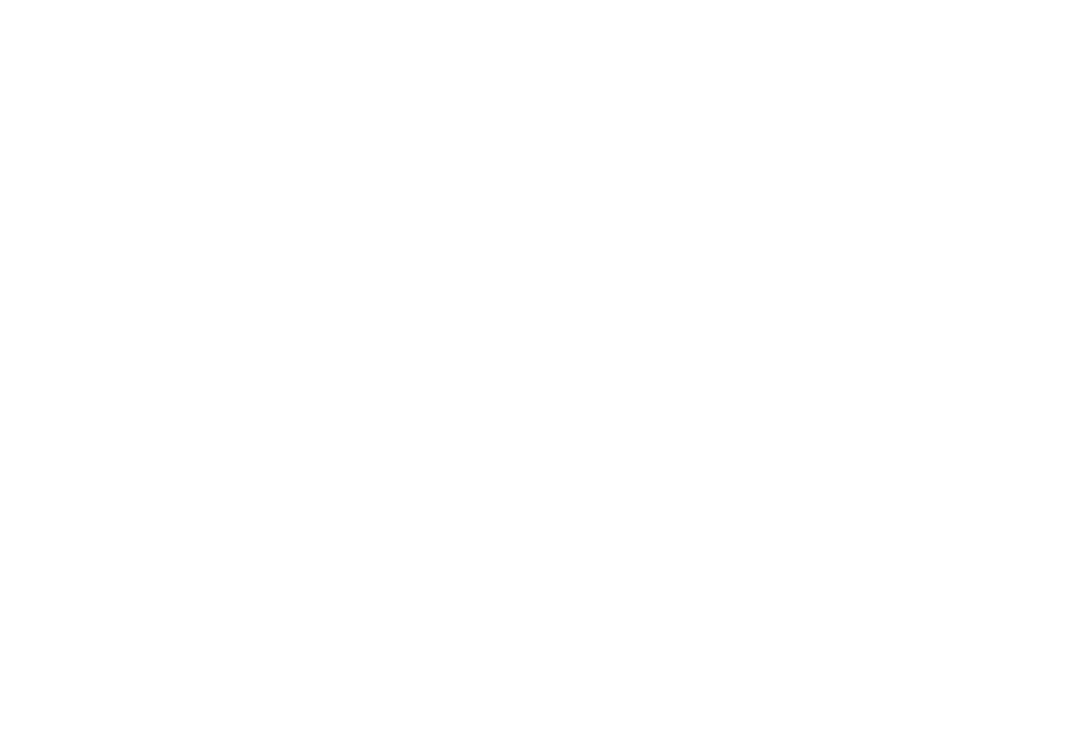
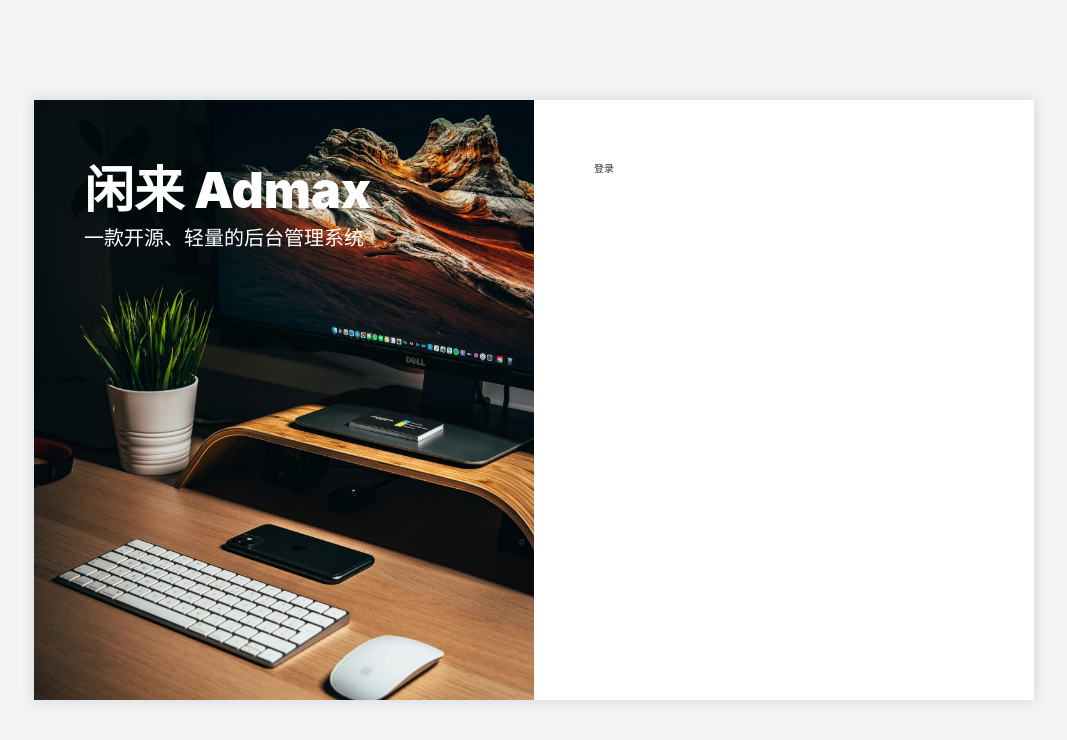
Before and after one commit to Wyatt6/xianlai-admax, a Vue app: page /portal/login in a window 1280 px wide. Before the commit this address had no page. Shown: the top 740 px of the page, without its empty margins (106-1173 px from the left). Built offline with nearby package versions, Linux system fonts and the light colour scheme.

Commit message:
Create portal page

```diff
--- a/src/router/index.js
+++ b/src/router/index.js
@@ -2,7 +2,26 @@
 
 const router = createRouter({
   history: createWebHistory(import.meta.env.BASE_URL),
-  routes: [],
+  routes: [
+    {
+      path: '/portal',
+      redirect: '/portal/login',
+      name: 'portal',
+      component: () => import('@/views/portal/index.vue'),
+      children: [
+        {
+          path: '/portal/login',
+          name: 'login',
+          component: () => import('@/views/portal/login/index.vue')
+        },
+        {
+          path: '/portal/register',
+          name: 'register',
+          component: () => import('@/views/portal/register/index.vue')
+        }
+      ]
+    }
+  ]
 })
 
 export default router
--- /dev/null
+++ b/src/views/portal/index.vue
@@ -0,0 +1,80 @@
+<template>
+  <div class="page-wrap">
+    <el-card class="main-card">
+      <div class="half-card cover-img">
+        <div class="cover-text">
+          <div class="cover-title">闲来 Admax</div>
+          <div class="cover-subtitle">一款开源、轻量的后台管理系统</div>
+        </div>
+      </div>
+      <div class="half-card input-box">
+        <RouterView />
+      </div>
+    </el-card>
+  </div>
+</template>
+
+<style lang="scss" scoped>
+.page-wrap {
+  width: 100%;
+  height: 100%;
+  display: flex;
+  align-items: center;
+  justify-content: center;
+  background-color: var(--el-bg-color-page);
+
+  .main-card {
+    $--main-card-width: 100rem;
+    $--main-card-height: 60rem;
+    width: $--main-card-width;
+    height: $--main-card-height;
+    border-radius: 0;
+
+    :deep(.el-card__body) {
+      width: 100%;
+      height: 100%;
+      padding: 0;
+      display: flex;
+      align-items: center;
+      justify-content: space-around;
+    }
+
+    .half-card {
+      width: 50%;
+      height: 100%;
+    }
+
+    .cover-img {
+      background-image: url('@/assets/images/portal-cover.jpg');
+      background-size: 100% 100%;
+      display: flex;
+      justify-content: center;
+
+      .cover-text {
+        width: 80%;
+        height: 10rem;
+        margin-top: 5rem;
+        cursor: default;
+
+        .cover-title {
+          font-size: 5rem;
+          font-weight: 900;
+          color: #ffffff;
+        }
+
+        .cover-subtitle {
+          font-size: 2rem;
+          color: #ffffff;
+        }
+      }
+    }
+
+    .input-box {
+      $--input-box-padding: 6rem;
+      padding: $--input-box-padding;
+      width: calc($--main-card-width / 2 - 2 * $--input-box-padding);
+      height: calc($--main-card-height - 2 * $--input-box-padding);
+    }
+  }
+}
+</style>
--- /dev/null
+++ b/src/views/portal/login/index.vue
@@ -0,0 +1 @@
+<template>登录</template>
--- /dev/null
+++ b/src/views/portal/register/index.vue
@@ -0,0 +1 @@
+<template>登录</template>
```
Also changed, not shown: src/assets/images/portal-cover.jpg (added).
